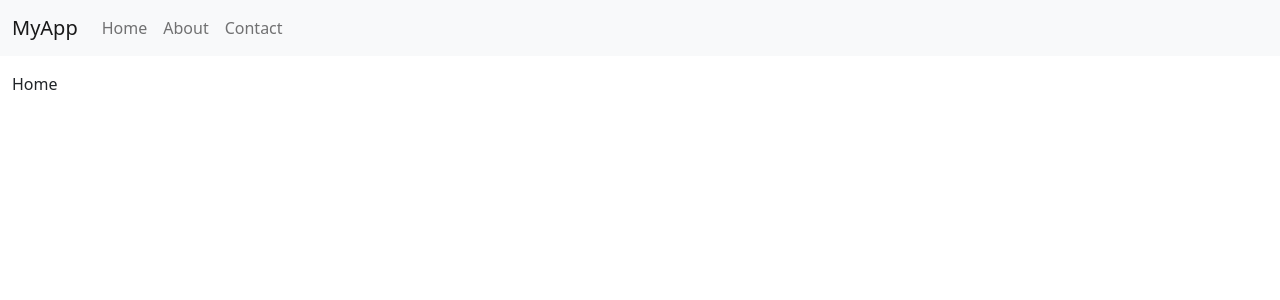
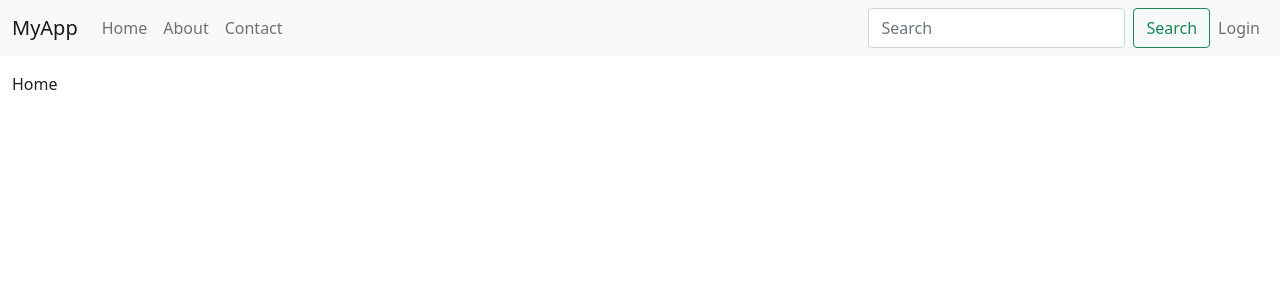
Before and after one commit to aguspriyatin80/belajar-react-by-parsinta, a React (Create React App) app in the folder first-app/: page / in a window 1280 px wide. Shown: the top 300 px of the page. Built offline with nearby package versions, Linux system fonts and the light colour scheme.

Commit message:
login menu

```diff
--- a/first-app/src/components/Navbar.js
+++ b/first-app/src/components/Navbar.js
@@ -24,6 +24,15 @@
                     </ul>
 
                 </div>
+                <form className="d-flex">
+                    <input className="form-control me-2" type="search" placeholder="Search" aria-label="Search" />
+                    <button className="btn btn-outline-success" type="submit">Search</button>
+                    <ul className="navbar-nav me-auto mb-2 mb-lg-0">
+                        <li className="nav-item">
+                            <NavLink className="nav-link" to="/login">Login</NavLink>
+                        </li>
+                    </ul>
+                </form>
             </div>
         </nav>
     )
```
